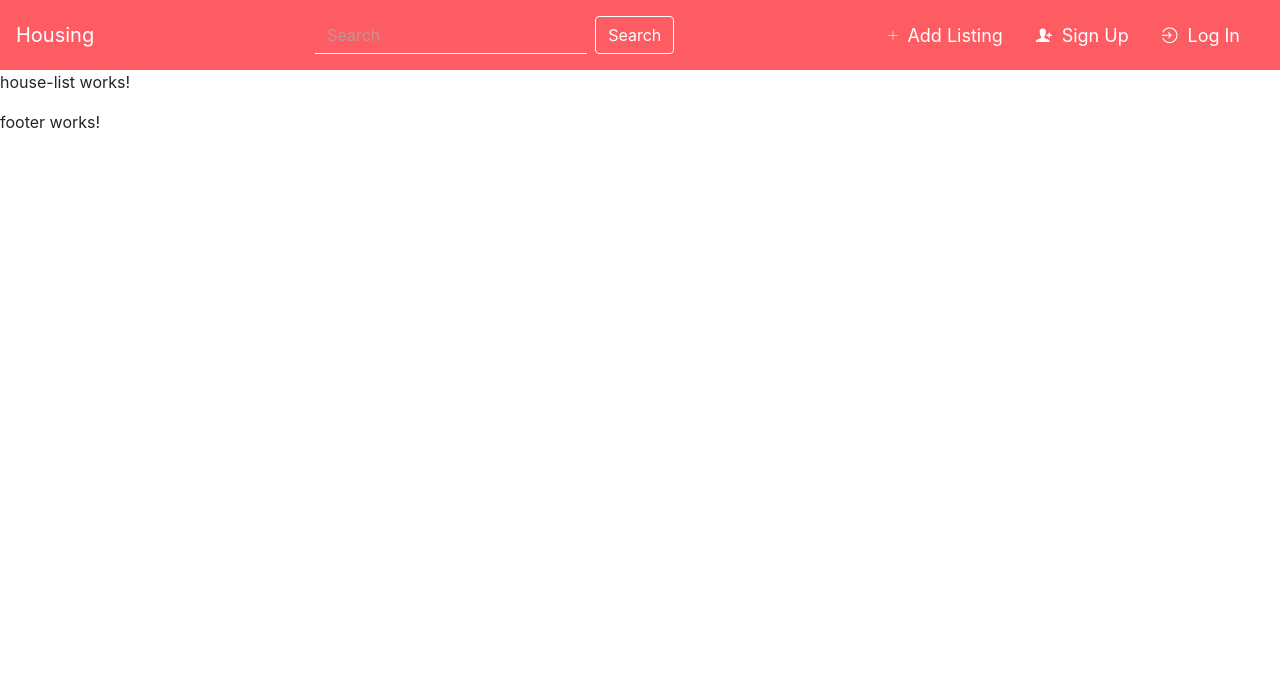
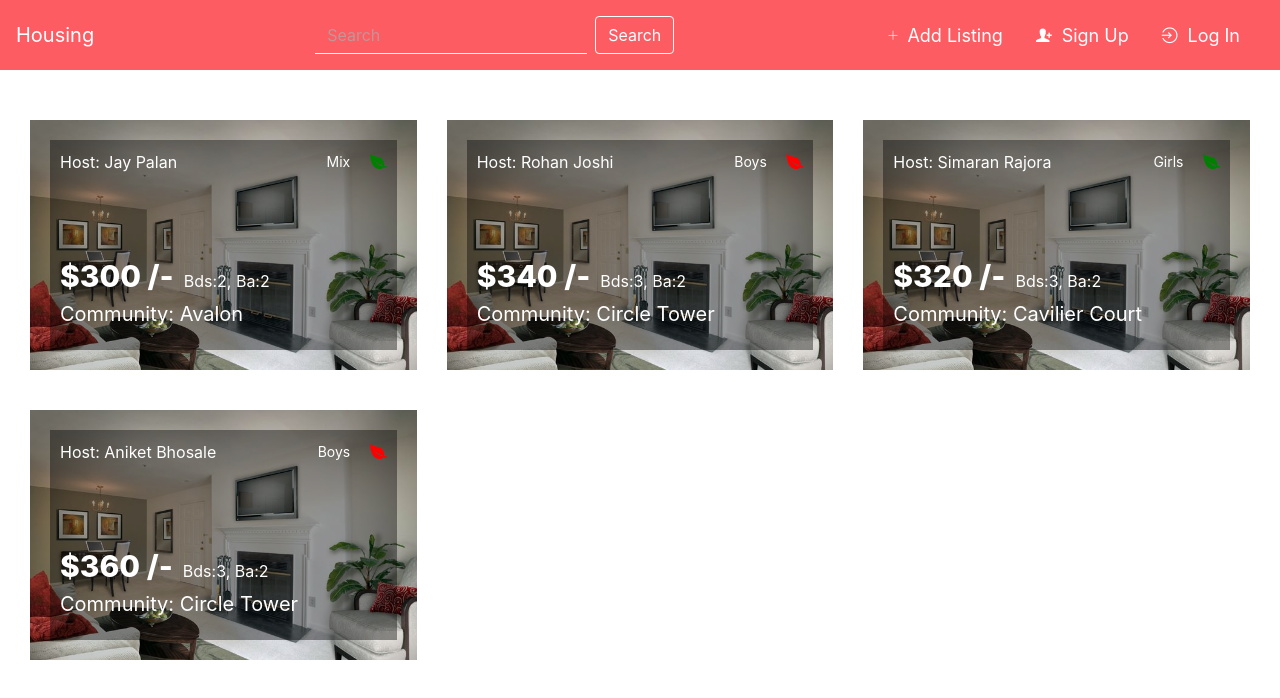
Before and after one commit to jpalan23/housing-angular, an Angular app: page / in a window 1280 px wide. Shown: the top 698 px of the page. Built offline with nearby package versions, Linux system fonts and the light colour scheme.

Commit message:
added house listing

```diff
--- a/src/app/app.module.ts
+++ b/src/app/app.module.ts
@@ -1,6 +1,7 @@
 import { BrowserModule } from '@angular/platform-browser';
 import { NgModule } from '@angular/core';
-
+import { FormsModule } from '@angular/forms';
+import { HttpModule } from '@angular/http';
 
 import { AppComponent } from './app.component';
 import { NavigationComponent } from './navigation/navigation.component';
@@ -20,6 +21,8 @@ import { HouseDetailComponent } from './house-detail/house-detail.component';
     HouseDetailComponent,
   ],
   imports: [
+    FormsModule,
+    HttpModule,
     BrowserModule
   ],
   providers: [],
--- a/src/app/footer/footer.component.html
+++ b/src/app/footer/footer.component.html
@@ -1,3 +1,3 @@
-<p>
-  footer works!
-</p>
+<footer>
+
+</footer>
--- a/src/app/houses/house-list/house-list.component.css
+++ b/src/app/houses/house-list/house-list.component.css
@@ -0,0 +1,66 @@
+.jp-house-card{
+    background-position: center;
+    background-size: cover;
+    background-repeat: no-repeat;
+
+    width: 100%;
+    height: 100%;
+    padding: 20px;
+
+}
+.jp-house-main-link:hover .jp-black-overlay,
+.jp-house-main-link:focus .jp-black-overlay{
+    background-color: rgba(0,0,0,0.6);
+}
+
+
+.jp-house{
+    float: left;
+    margin-bottom: 40px;
+    height: 250px;
+    max-height: 250px;
+}
+
+.jp-house-main-link{
+    text-decoration: none;
+    color: #fff;
+
+    display: block;
+}
+
+.jp-black-overlay{
+    padding: 10px;
+    width: 100%;
+    height: 210px;
+    background-color: rgba(0,0,0,0.4);
+    transition: all .5s;
+}
+.jp-veggie-icon{
+    float: right;
+    font-size: 20px;
+    margin-top: -3px;
+
+}
+
+.jp-rentalType{
+    margin-right: 20px;
+    font-size: 14px;
+    float: right;
+    text-transform: capitalize;
+    margin-top: 1px;
+}
+
+.jp-top-right{
+    margin-bottom: 80px;
+}
+
+.jp-rental{
+    font-size: 30px;
+    font-weight: 800;
+    margin-right: 10px;
+
+}
+
+.jp-house-community{
+    font-size: 20px;
+}
--- a/src/app/houses/house-list/house-list.component.html
+++ b/src/app/houses/house-list/house-list.component.html
@@ -1,3 +1,28 @@
-<p>
-  house-list works!
-</p>
+<div class="container-fluid" >
+  <div class="col-sm-4 jp-house" *ngFor="let house of houses" >
+        <a href="#" name={{house.id}} class="jp-house-main-link">
+            <div [ngStyle]="{'background-image': 'url(' + house.imageUrl + ')'}" class="jp-house-card">
+              <div class="jp-black-overlay">
+                  <div class="jp-top-right">
+                    <span>Host: {{house.username}}</span>
+                    <span class="jp-veggie-icon" >
+                      <i class="icon ion-leaf"
+                      [ngStyle]="{'color': getVeggieColor(house.veggie)}"
+                      ></i></span>
+                      <span class="jp-rentalType">{{house.rentalType}}</span>
+                  </div>
+                  <div>
+                    <span class="jp-rental">${{house.rental}} /-</span>
+                    <span>Bds:{{house.beds}}, Ba:{{house.baths}}</span>
+
+                  </div>
+                  <div class="jp-house-community">Community: {{house.community}}</div>
+
+              </div>
+
+            </div>
+        </a>
+
+
+  </div>
+</div>
--- a/src/app/houses/house-list/house-list.component.ts
+++ b/src/app/houses/house-list/house-list.component.ts
@@ -1,4 +1,5 @@
 import { Component, OnInit } from '@angular/core';
+import { House } from '../house.mode';
 
 @Component({
   selector: 'app-house-list',
@@ -6,10 +7,24 @@ import { Component, OnInit } from '@angular/core';
   styleUrls: ['./house-list.component.css']
 })
 export class HouseListComponent implements OnInit {
+  houses: House[] = [
+    { id: ' q0001', imageUrl: '../../../assets/images/avalon.jpg',
+    username: 'Jay Palan', rental: 300, community: 'Avalon', beds: 2, baths: 2, rentalType: 'mix', veggie: true},
+    { id: ' q0002', imageUrl: '../../../assets/images/avalon.jpg',
+    username: 'Rohan Joshi', rental: 340, community: 'Circle Tower', beds: 3, baths: 2, rentalType: 'boys', veggie: false},
+    { id: ' q0002', imageUrl: '../../../assets/images/avalon.jpg',
+    username: 'Simaran Rajora', rental: 320, community: 'Cavilier Court', beds: 3, baths: 2, rentalType: 'girls', veggie: true},
+    { id: ' q0002', imageUrl: '../../../assets/images/avalon.jpg',
+    username: 'Aniket Bhosale', rental: 360, community: 'Circle Tower', beds: 3, baths: 2, rentalType: 'boys', veggie: false}
+  ];
 
   constructor() { }
 
   ngOnInit() {
   }
 
+  getVeggieColor ( veggie: boolean) {
+    const color = veggie ? 'Green' : 'Red';
+    return color;
+  }
 }
--- a/src/app/houses/houses.component.css
+++ b/src/app/houses/houses.component.css
@@ -0,0 +1,4 @@
+.jp-house-list{
+    padding-top: 50px;
+    width: 100%;
+}
--- a/src/app/houses/houses.component.html
+++ b/src/app/houses/houses.component.html
@@ -1 +1,3 @@
-<app-house-list></app-house-list>
+<div class="jp-house-list">
+    <app-house-list></app-house-list>
+</div>
```
Also changed, not shown: src/app/houses/house.mode.ts (added, +24 -0 lines), src/assets/images/avalon.jpg (added).
